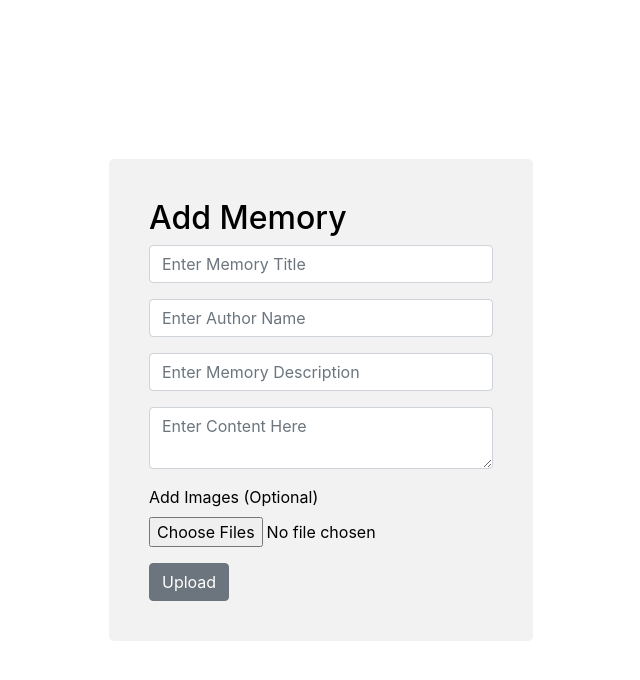
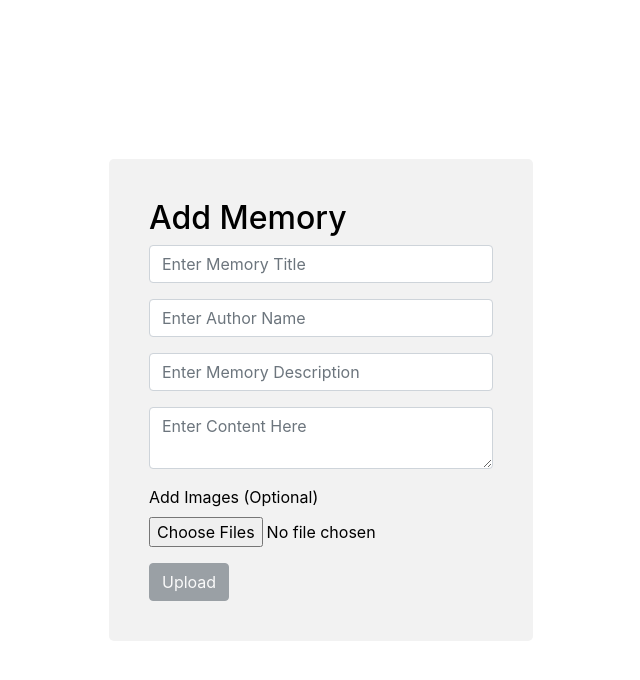
Before and after one commit to abioduog/ogs-directory, a Next.js app: page /add_event in a window 1280 px wide. Shown: the top 680 px of the page, without its empty margins (319-959 px from the left). Built offline with nearby package versions, Linux system fonts and the light colour scheme; no server answers; sample sign-in values are in the browser's storage.

Commit message:
add form validation for add events page

```diff
--- a/pages/add_event.jsx
+++ b/pages/add_event.jsx
@@ -17,7 +17,6 @@
 //     Alert,
 // } from 'reactstrap';
 
-
 // const AddEvent = () => {
 //     const { authUser } = useAuth();
 //     const router = useRouter();
@@ -28,7 +27,7 @@
 //         content: '',
 //     });
 //     const [success, setSuccess] = useState(false);
-//     const [eventImage, setEventImage] = useState(null);
+//     const [eventImages, setEventImages] = useState([]); // Updated to hold an array of images
 
 //     const handleInputChange = (event) => {
 //         setFormData({
@@ -38,8 +37,8 @@
 //     };
 
 //     const handleImageChange = (event) => {
-//         if (event.target.files[0]) {
-//             setEventImage(event.target.files[0]);
+//         if (event.target.files.length > 0) {
+//             setEventImages(Array.from(event.target.files)); // Updated to handle multiple files
 //         }
 //     };
 
@@ -57,14 +56,19 @@
 
 //             const docRef = await addDoc(collection(db, 'events'), newEvent);
 
-//             if (eventImage) {
+//             if (eventImages.length > 0) {
 //                 const storageRef = storage.ref();
-//                 const imageRef = storageRef.child(`memories/${docRef.id}`);
+//                 const imageUrls = [];
 
-//                 await imageRef.put(eventImage);
-//                 const downloadURL = await imageRef.getDownloadURL();
+//                 for (const image of eventImages) {
+//                     const imageRef = storageRef.child(`memories/${docRef.id}/${image.name}`);
 
-//                 await updateDoc(doc(db, 'events', docRef.id), { imageUrl: downloadURL });
+//                     await imageRef.put(image);
+//                     const downloadURL = await imageRef.getDownloadURL();
+//                     imageUrls.push(downloadURL);
+//                 }
+
+//                 await updateDoc(doc(db, 'events', docRef.id), { imageUrls });
 //             }
 
 //             setSuccess(true);
@@ -136,12 +140,13 @@
 //                                 />
 //                             </FormGroup>
 //                             <FormGroup>
-//                                 <Label for="eventImage">Add Image (Optional)</Label>
+//                                 <Label for="eventImages">Add Images (Optional)</Label>
 //                                 <Input
 //                                     type="file"
-//                                     name="eventImage"
-//                                     id="eventImage"
+//                                     name="eventImages"
+//                                     id="eventImages"
 //                                     onChange={handleImageChange}
+//                                     multiple // Added 'multiple' attribute to allow multiple image selection
 //                                 />
 //                             </FormGroup>
 //                             <Button type="submit">Upload</Button>
@@ -159,8 +164,6 @@
 // };
 
 // export default AddEvent;
-
-
 
 
 
@@ -196,7 +199,7 @@ const AddEvent = () => {
         content: '',
     });
     const [success, setSuccess] = useState(false);
-    const [eventImages, setEventImages] = useState([]); // Updated to hold an array of images
+    const [eventImages, setEventImages] = useState([]);
 
     const handleInputChange = (event) => {
         setFormData({
@@ -207,8 +210,17 @@ const AddEvent = () => {
 
     const handleImageChange = (event) => {
         if (event.target.files.length > 0) {
-            setEventImages(Array.from(event.target.files)); // Updated to handle multiple files
+            setEventImages(Array.from(event.target.files));
         }
+    };
+
+    const isFormValid = () => {
+        return (
+            formData.title.trim() !== '' &&
+            formData.author.trim() !== '' &&
+            formData.description.trim() !== '' &&
+            formData.content.trim() !== ''
+        );
     };
 
     const handleSubmit = async (event) => {
@@ -315,10 +327,10 @@ const AddEvent = () => {
                                     name="eventImages"
                                     id="eventImages"
                                     onChange={handleImageChange}
-                                    multiple // Added 'multiple' attribute to allow multiple image selection
+                                    multiple
                                 />
                             </FormGroup>
-                            <Button type="submit">Upload</Button>
+                            <Button type="submit" disabled={!isFormValid()}>Upload</Button>
                             {success && (
                                 <Alert color="success" className="mt-3">
                                     Your event has been added successfully!
--- a/styles/SearchBar.module.css
+++ b/styles/SearchBar.module.css
@@ -34,7 +34,7 @@
   }
 
   .searchButton:hover {
-    background-color: #380f39;
+    background-color: #848484;
   }
 
   @media (max-width: 768px) {
--- a/styles/global.module.css
+++ b/styles/global.module.css
@@ -38,7 +38,7 @@
 }
 
 .button:hover {
-    background-color: #380f39;
+    background-color: #848484;
 }
 
 @media (max-width: 768px) {
```
Also changed, not shown: pages/events.jsx (+33 -1 lines), styles/Profile.module.css (+9 -1 lines).
